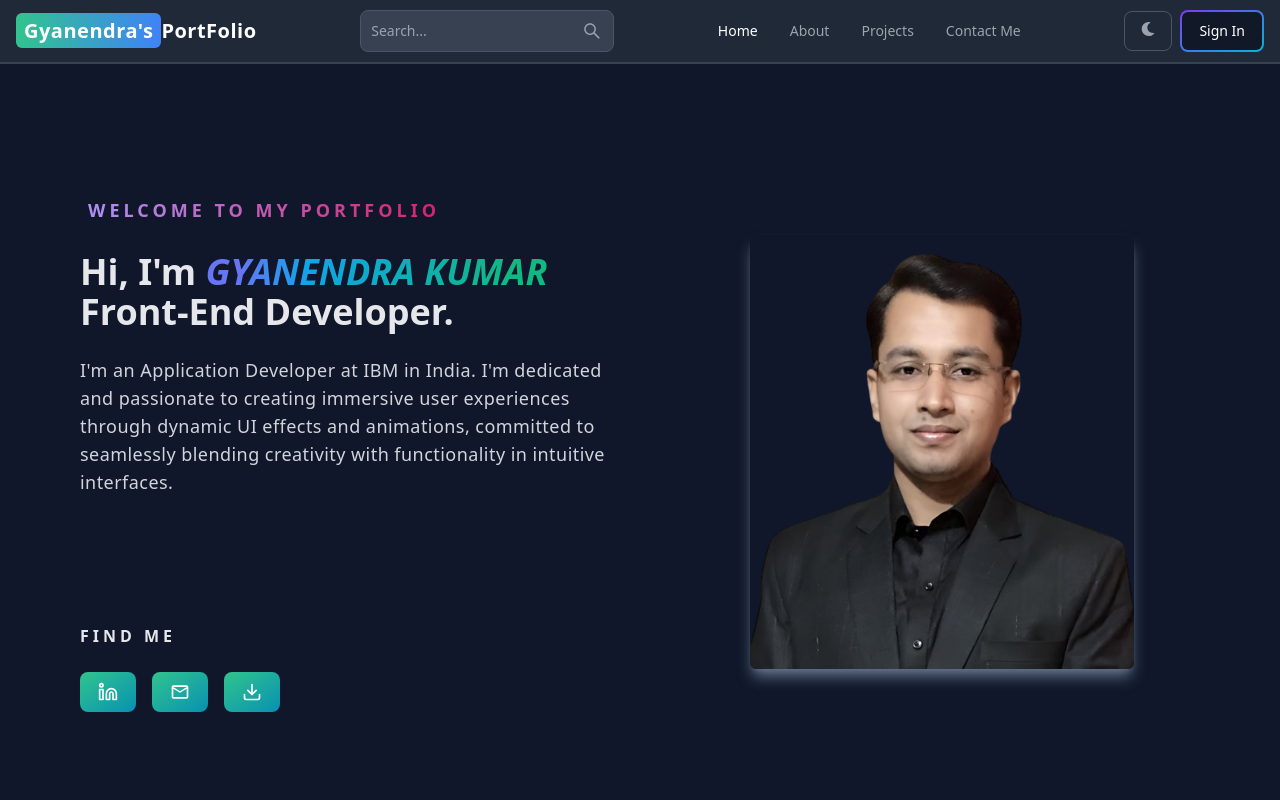
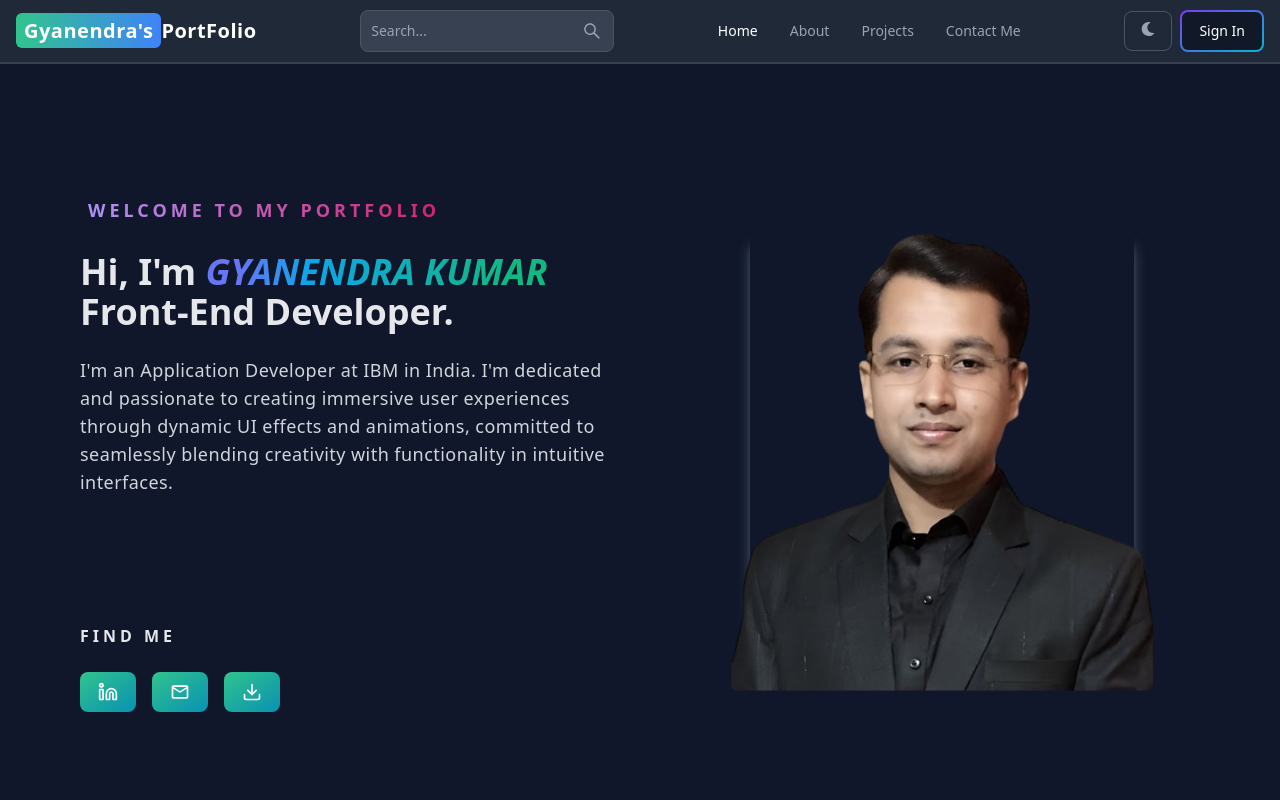
Before and after one commit to Gyanendra-Kumar/portfolio-mern, a React (Vite) app in the folder client/: page / in a window 1280 px wide. Shown: the top 800 px of the page. Built offline with nearby package versions, Linux system fonts and the light colour scheme; no server answers.

Commit message:
started to work on cubic carousel

```diff
--- /dev/null
+++ b/client/src/components/Carousel.jsx
@@ -0,0 +1,9 @@
+import React from 'react'
+
+const Carousel = () => {
+  return (
+    <div>Carousel</div>
+  )
+}
+
+export default Carousel
--- a/client/src/components/HeroSection.jsx
+++ b/client/src/components/HeroSection.jsx
@@ -65,13 +65,13 @@ const HeroSection = () => {
           </div>
         </div>
         {/* right side */}
-        <div className="flex-1 flex justify-center items-center hover:origin-top-left hover:rotate-[10deg] transition-all duration-500">
+        <div className="flex-1 flex justify-center items-center hover:origin-top-left hover:rotate-[5deg] transition-all duration-500">
           <div className="">
             <div className="shadow-lg shadow-slate-500 rounded-md border-gray-600">
               <img
                 src={myImage}
                 alt="gyanendra_kumar"
-                className="w-52 h-52 sm:w-72 sm:h-auto lg:w-96 object-cover rounded-md"
+                className="w-52 h-52 sm:w-72 sm:h-auto lg:w-96 object-cover rounded-md scale-110"
               />
             </div>
           </div>
```
